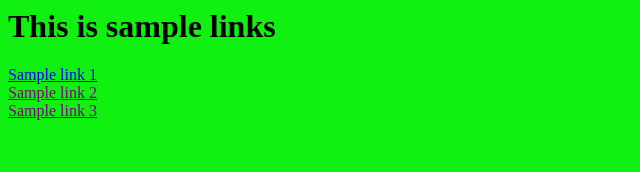
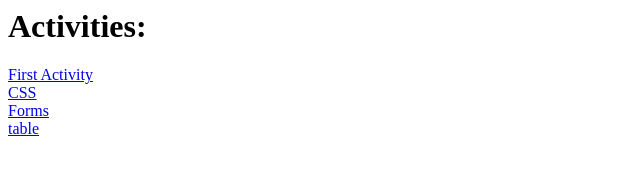
Before and after one commit to bienperez/bienperez.github.io, a plain HTML site: page index.html in a window 1280 px wide. Shown: the whole page, without its empty margins (0-640 px from the left). Drawn offline with Linux system fonts and the light colour scheme.

Commit message:
re-arrange

```diff
--- a/index.html
+++ b/index.html
@@ -1,24 +1,13 @@
 <html>
-	<head>
-		<title>
-			Body Attributes
-		</title>
-	</head>
-
-	<body bgcolor="#11f111" link="blue" vlink="purple" alink="red">
-
-		<h1>
-			This is sample links
-		</h1>
-		<a href="index.html">
-			Sample link 1
-		</a><br>
-		<a href="">
-			Sample link 2
-		</a><br>
-		<a href="">
-			Sample link 3
-		</a>
+	<body>
+	<h1>
+	<B>Activities:</B><br>
+	</h1>
+    <a href="http://bienperez.github.io/activities/first_activity/index.html">First Activity</a><br>
+    <a href="http://bienperez.github.io/activities/css/index.html">CSS</a><br>
+    <a href="http://bienperez.github.io/activities/forms/forms.html">Forms</a><br>
+    <a href="http://bienperez.github.io/activities/table/htmlquiz.html">table</a><br
 
 	</body>
+
 </html>
```
